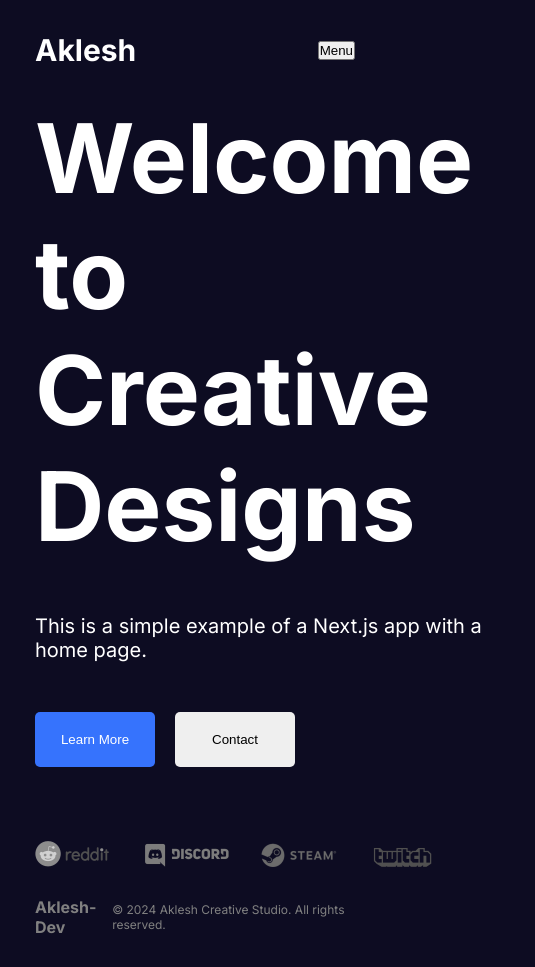
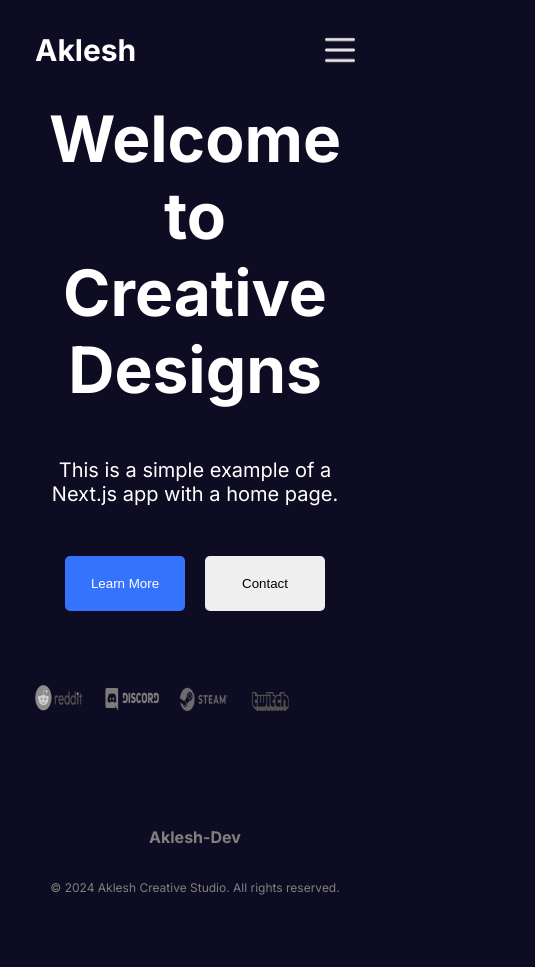
Before and after one commit to aklesh-dev/nextjs14-tutorial, a Next.js app: page / in a window 390 px wide. Shown: the whole page, 535 px wide, since content can reach past the window. After the commit the page ends 911 px from the top, so only its background shows below. Built offline with nearby package versions, Linux system fonts and the light colour scheme; grey boxes are pictures that could not be loaded.

Commit message:
feat: single blog page design and breakpoint of media query adjusted through all the pages.

```diff
--- a/src/app/about/about.module.css
+++ b/src/app/about/about.module.css
@@ -48,3 +48,16 @@
 .img {
   object-fit: cover;
 }
+
+@media (max-width: 768px) {
+  .container {
+    flex-direction: column;
+    text-align: center;
+  }
+
+  .boxes {
+    flex-direction: column;
+    gap: 50px;
+  }
+
+}
--- /dev/null
+++ b/src/app/blog/[slug]/singlePost.module.css
@@ -0,0 +1,60 @@
+.container {
+  display: flex;
+  gap: 100px;
+}
+
+.imgContainer {
+  flex: 1;
+  position: relative;
+  height: calc(100vh - 200px);
+}
+
+.img {
+  object-fit: cover;
+}
+
+.textContainer {
+  flex: 2;
+  display: flex;
+  flex-direction: column;
+  gap: 50px;
+}
+
+.title {
+  font-size: 64px;
+}
+
+.detail {
+  display: flex;
+  gap: 20px;
+}
+
+.avatar {
+  object-fit: cover;
+  border-radius: 50%;
+}
+
+.detailText {
+  display: flex;
+  flex-direction: column;
+  gap: 10px;
+}
+
+.detailTitle {
+  color: gray;
+  font-weight: bold;
+}
+
+.detailValue {
+  font-weight: 300;
+}
+
+.content {
+  font-size: 20px;
+}
+
+@media (max-width: 768px) {
+  .imgContainer {
+    display: none;
+  }
+}
--- a/src/app/contact/contact.module.css
+++ b/src/app/contact/contact.module.css
@@ -44,3 +44,9 @@
   transition: all 0.3s ease;
 
 }
+
+@media (max-width: 768px) {
+  .container {
+    flex-direction: column;
+  }
+}
--- a/src/app/home.module.css
+++ b/src/app/home.module.css
@@ -48,3 +48,24 @@
   flex: 1;
   position: relative;
 }
+
+@media (max-width: 1024px) {
+  .container {
+    flex-direction: column;
+    text-align: center;
+  }
+
+  .buttons {
+    justify-content: center;
+  }
+}
+
+@media (max-width: 768px) {
+  .title {
+    font-size: 64px;
+  }
+
+  .brands {
+    width: 100%;
+  }
+}
--- a/src/components/footer/footer.module.css
+++ b/src/components/footer/footer.module.css
@@ -13,3 +13,11 @@
 .text {
   font-size: 12px;
 }
+
+@media (max-width: 768px) {
+  .container {
+      flex-direction: column;
+      align-items: center;
+      justify-content: space-around;
+  }
+}
--- a/src/components/navbar/links/Links.jsx
+++ b/src/components/navbar/links/Links.jsx
@@ -3,6 +3,7 @@
 import { useState } from "react";
 import styles from "./links.module.css";
 import NavLink from './navLink/navLink';
+import Image from "next/image";
 
 const links = [
   {
@@ -49,7 +50,7 @@
         }
       </div>
 
-      <button className={styles.menuBtn} onClick={() => setOpen(prev => !prev)}>Menu</button>
+      <Image src="/menu.png" alt="menu" className={styles.menuBtn} width={30} height={30} onClick={() => setOpen(prev => !prev)} />
       {
         open && <div className={styles.mobileLinks}>
           {
--- a/src/components/navbar/links/links.module.css
+++ b/src/components/navbar/links/links.module.css
@@ -32,8 +32,7 @@
     right: 0;
     width: 50%;
     height: calc(100vh - 100px);
-    /* background-color: var(--bg); */
-    background-color: rebeccapurple;
+    background-color: var(--bg);
     display: flex;
     flex-direction: column;
     align-items: center;
```
Also changed, not shown: src/app/blog/[slug]/page.jsx (+31 -2 lines).
